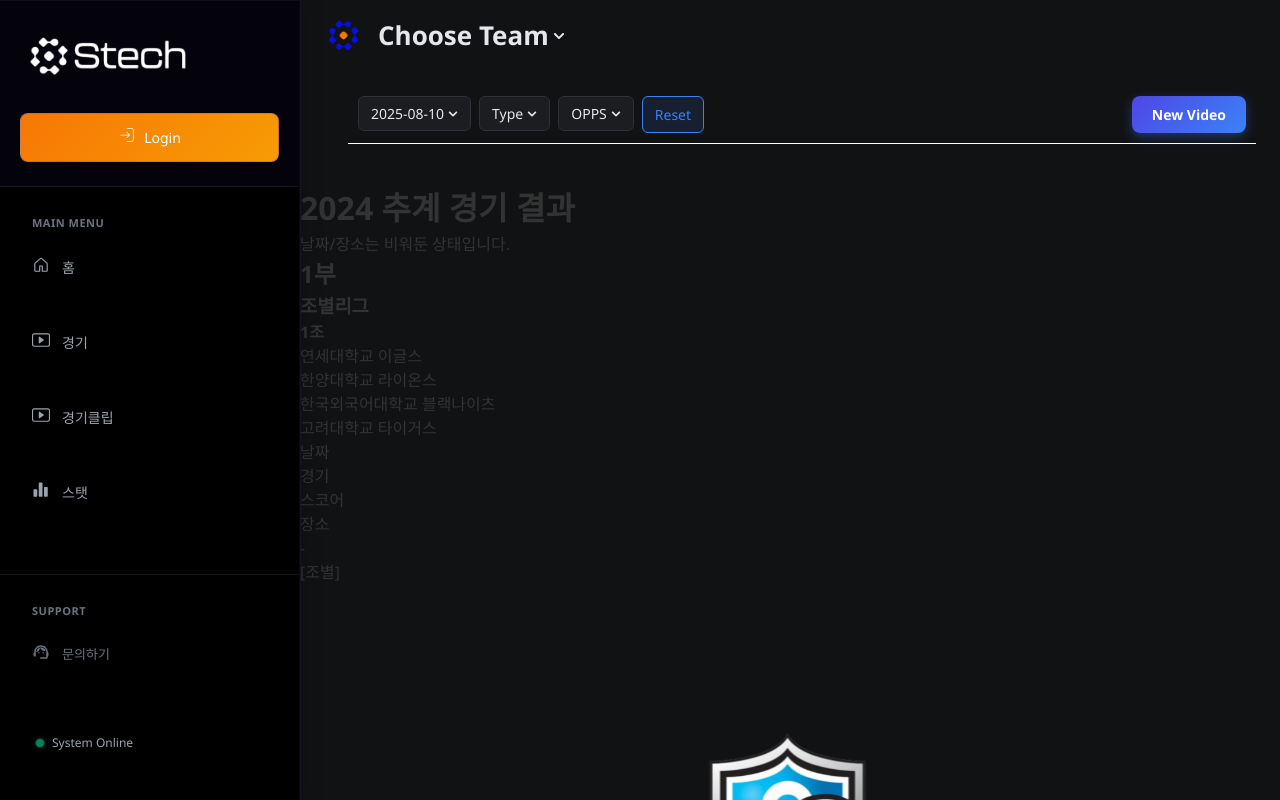
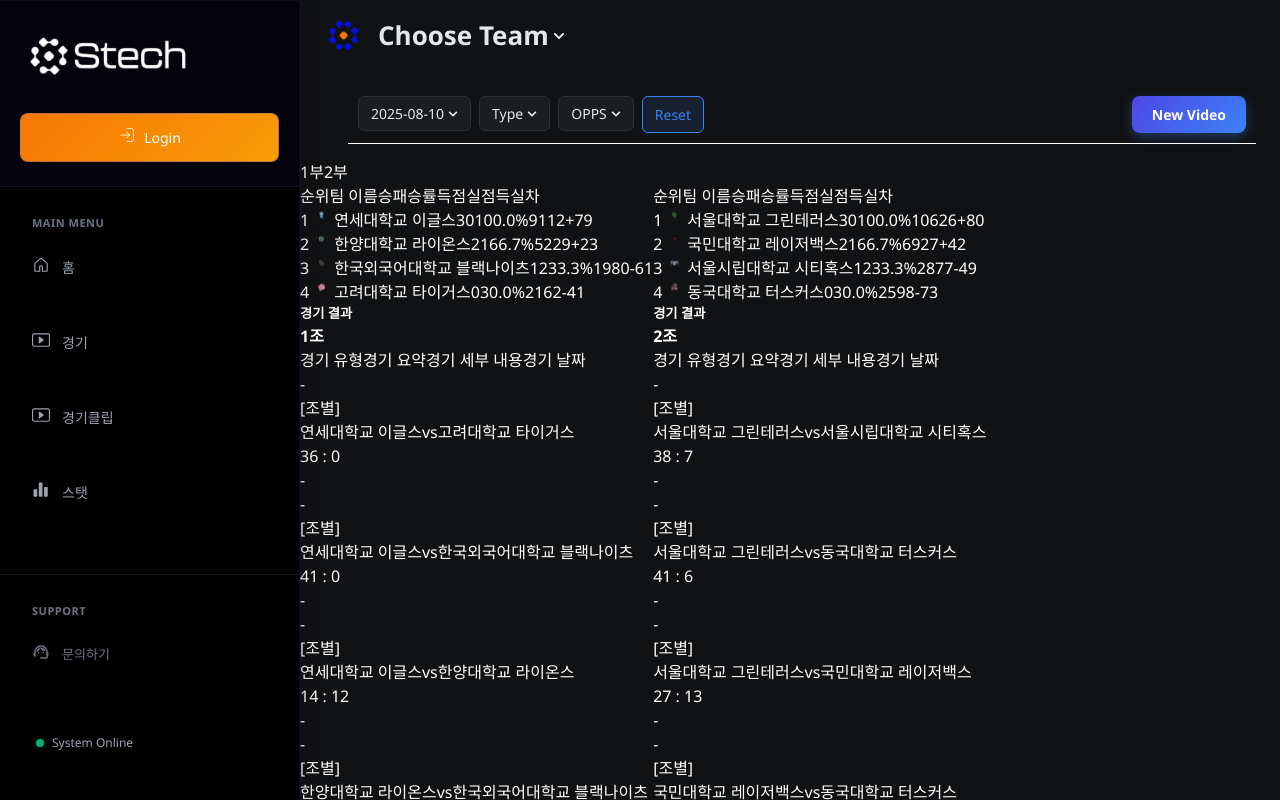
Before and after one commit to ceh1502/STECH_2025_7, a React (Create React App) app in the folder Front/: page /service/guest/stat in a window 1280 px wide. Shown: the top 800 px of the page. Built offline with nearby package versions, Linux system fonts and the light colour scheme.

Commit message:
로고 이름 수정 및 스탯 페이지 수정

```diff
--- /dev/null
+++ b/Front/src/components/Stat/StatTeam.css
@@ -0,0 +1,28 @@
+.statTeamContainer{
+  color: #FFFFFF;
+}
+
+.group-standings {
+  display: flex;
+  flex-direction: column;
+
+}
+
+.standings-header {
+  display: flex;
+}
+.standings-row {
+  display: flex;
+}
+
+.groups-container {
+  display:flex;
+}
+
+.match-header{
+  display:flex;
+}
+
+.team-logo {
+  width: 1.563rem;
+}
--- a/Front/src/components/Stat/StatTeam.js
+++ b/Front/src/components/Stat/StatTeam.js
@@ -1,125 +1,104 @@
-import React, {useEffect, useMemo, useState} from "react";
+import React, {useState} from "react";
+import "./StatTeam.css"; // 스타일 파일 임포트
 
-export default function StatTeam({
-  data,
-  loadData,
-  teams = [],
-  showLogos = true,
-  titleOverride,
-  labels = {
-    groupStage: "조별리그",
-    playoffs: "플레이오프",
-    promotion: "승강전",
-    date: "날짜",
-    place: "장소",
-  },
-}) {
-  const [state, setState] = useState({
-    loading: !data && !!loadData,
-    error: null,
-    data,
+// 조별리그 순위 계산 함수
+function calculateGroupStandings(group) {
+  const standings = {};
+
+  // 팀 초기화
+  group.teams.forEach((team) => {
+    standings[team] = {
+      name: team,
+      wins: 0,
+      losses: 0,
+      pointsFor: 0,
+      pointsAgainst: 0,
+      games: 0,
+    };
   });
-  const [division, setDivision] = useState("1부");
 
-  useEffect(() => {
-    let mounted = true;
-    if (!data && loadData) {
-      setState((s) => ({...s, loading: true, error: null}));
-      loadData()
-        .then(
-          (res) => mounted && setState({loading: false, error: null, data: res})
-        )
-        .catch(
-          (err) =>
-            mounted &&
-            setState({
-              loading: false,
-              error: err?.message || "Load failed",
-              data: null,
-            })
-        );
-    } else {
-      // data prop이 바뀌었을 때 동기화
-      setState({loading: false, error: null, data});
+  // 경기 결과 반영
+  group.matches.forEach((match) => {
+    if (match.homeScore !== null && match.awayScore !== null) {
+      standings[match.home].pointsFor += match.homeScore;
+      standings[match.home].pointsAgainst += match.awayScore;
+      standings[match.home].games++;
+
+      standings[match.away].pointsFor += match.awayScore;
+      standings[match.away].pointsAgainst += match.homeScore;
+      standings[match.away].games++;
+
+      if (match.winner === match.home) {
+        standings[match.home].wins++;
+        standings[match.away].losses++;
+      } else {
+        standings[match.away].wins++;
+        standings[match.home].losses++;
+      }
     }
-    return () => {
-      mounted = false;
-    };
-  }, [data, loadData]);
+  });
 
-  const teamIndex = useMemo(() => {
-    const idx = new Map();
-    teams.forEach((t) => idx.set(t.name, t));
-    return idx;
-  }, [teams]);
+  // 승률 계산 및 순위 정렬
+  const sortedStandings = Object.values(standings)
+    .map((team) => ({
+      ...team,
+      winRate: team.games > 0 ? ((team.wins / team.games) * 100).toFixed(1) : 0,
+      pointsDiff: team.pointsFor - team.pointsAgainst,
+    }))
+    .sort((a, b) => {
+      if (a.wins !== b.wins) return b.wins - a.wins;
+      return b.pointsDiff - a.pointsDiff;
+    });
 
-  if (state.loading) return <div className="rv__status">Loading…</div>;
-  if (state.error)
-    return <div className="rv__status rv__status--error">{state.error}</div>;
-  if (!state.data) return <div className="rv__status">No data</div>;
+  return sortedStandings;
+}
 
-  const d = state.data;
+// 그룹 순위표 컴포넌트 (분리됨)
+export function GroupStandings({group, teams = []}) {
+  const standings = calculateGroupStandings(group);
 
   return (
-    <div className="rv">
-        <div className='divisionButtons'>
-          <button
-            className='divisionButton ${division === "1부" ? "active" : ""}'
-            onClick={() => setDivision("1부")}
-            />
-          <button
-            className='divisionButton ${division === "2부" ? "active" : ""}'
-            onClick={() => setDivision("2부")}
-            />
+    <div className="group-standings-container">
+      <div className="group-header"></div>
+
+      <div className="group-standings">
+        <div className="standings-header">
+          <div className="standings-cell rank-cell">순위</div>
+          <div className="standings-cell logo-cell"></div>
+          <div className="standings-cell team-cell">팀 이름</div>
+          <div className="standings-cell stat-cell">승</div>
+          <div className="standings-cell stat-cell">패</div>
+          <div className="standings-cell stat-cell">승률</div>
+          <div className="standings-cell stat-cell">득점</div>
+          <div className="standings-cell stat-cell">실점</div>
+          <div className="standings-cell stat-cell">득실차</div>
         </div>
-      <div className="rv__container">
-        <header className="rv__header">
-          <h1 className="rv__title">
-            {titleOverride || `${d.season} ${d.event} 경기 결과`}
-          </h1>
-          <p className="rv__desc">날짜/장소는 비워둔 상태입니다.</p>
-        </header>
-
-        {d.divisions.map((div) => (
-          <div className="rv__division" key={div.name}>
-            <h2 className="rv__divisionTitle">{div.name}</h2>
-
-            {/* Groups */}
-            <Section title={labels.groupStage}>
-              <div className="rv__groups">
-                {div.groups.map((g) => (
-                  <GroupCard
-                    key={g.name}
-                    group={g}
-                    teamIndex={teamIndex}
-                    showLogos={showLogos}
-                    labels={labels}
-                  />
-                ))}
-              </div>
-            </Section>
-
-            {/* Playoffs */}
-            <Section title={labels.playoffs}>
-              <MatchList
-                matches={div.playoffs}
-                teamIndex={teamIndex}
-                showLogos={showLogos}
-                labels={labels}
-              />
-            </Section>
-
-            {/* Promotion / Relegation */}
-            {div.promotionRelegation?.length > 0 && (
-              <Section title={labels.promotion}>
-                <MatchList
-                  matches={div.promotionRelegation}
-                  teamIndex={teamIndex}
-                  showLogos={showLogos}
-                  labels={labels}
+        {standings.map((team, index) => (
+          <div key={team.name} className="standings-row">
+            <div className="standings-cell rank-cell">{index + 1}</div>
+            <div className='standings-cell logo-cell'>
+              {teams.find((t) => t.name === team.name)?.logo && (
+                <img
+                  src={teams.find((t) => t.name === team.name).logo}
+                  alt={`${team.name} 로고`}
+                  className="team-logo"
                 />
-              </Section>
-            )}
+              )}
+            </div>
+            <div className="standings-cell team-cell">{team.name}</div>
+            <div className="standings-cell stat-cell">{team.wins}</div>
+            <div className="standings-cell stat-cell">{team.losses}</div>
+            <div className="standings-cell stat-cell">{team.winRate}%</div>
+            <div className="standings-cell stat-cell">{team.pointsFor}</div>
+            <div className="standings-cell stat-cell">{team.pointsAgainst}</div>
+            <div
+              className={`standings-cell stat-cell ${
+                team.pointsDiff >= 0 ? "positive" : "negative"
+              }`}
+            >
+              {team.pointsDiff >= 0 ? "+" : ""}
+              {team.pointsDiff}
+            </div>
           </div>
         ))}
       </div>
@@ -127,95 +106,166 @@ export default function StatTeam({
   );
 }
 
-function Section({title, children}) {
+// 개별 경기 컴포넌트
+function MatchRow({match, teams = []}) {
+  const homeTeam = teams.find((t) => t.name === match.home) || {
+    name: match.home,
+    logo: "",
+  };
+  const awayTeam = teams.find((t) => t.name === match.away) || {
+    name: match.away,
+    logo: "",
+  };
+
+  const getScore = () => {
+    if (match.homeScore == null || match.awayScore == null) {
+      return match.status || "-";
+    }
+    return `${match.homeScore} : ${match.awayScore}`;
+  };
+
   return (
-    <section className="rv__section">
-      <h3 className="rv__sectionTitle">{title}</h3>
-      <div className="rv__card">{children}</div>
-    </section>
-  );
-}
-
-function GroupCard({group, teamIndex, showLogos, labels}) {
-  return (
-    <div className="rv__group">
-      <div className="rv__groupHead">
-        <h4 className="rv__groupTitle">{group.name}</h4>
-        <ul className="rv__teamChips">
-          {group.teams.map((t) => (
-            <li className="rv__chip" key={t}>
-              {t}
-            </li>
-          ))}
-        </ul>
+    <div className="match-row">
+      <div className="match-date">{match.date || "-"}</div>
+      <div className="match-teams">
+        <span className="match-stage">[{match.stage}]</span>
+        <div className="team-vs">
+          <span
+            className={`team-name ${
+              match.winner === match.home ? "winner" : ""
+            }`}
+          >
+            {homeTeam.name}
+          </span>
+          <span className="vs-text">vs</span>
+          <span
+            className={`team-name ${
+              match.winner === match.away ? "winner" : ""
+            }`}
+          >
+            {awayTeam.name}
+          </span>
+        </div>
       </div>
-      <MatchList
-        matches={group.matches}
-        teamIndex={teamIndex}
-        showLogos={showLogos}
-        labels={labels}
-      />
+      <div className="match-score">{getScore()}</div>
+      <div className="match-location">{match.location || "-"}</div>
     </div>
   );
 }
 
-function MatchList({matches = [], teamIndex, showLogos, labels}) {
-  if (!matches.length) return <div className="rv__empty">No matches</div>;
+// 경기 리스트 컴포넌트
+function MatchList({matches = [], teams = [], title = "경기 결과"}) {
   return (
-    <div className="rv__list">
-      <div className="rv__listHead">
-        <div className="rv__cell rv__cell--date">{labels.date}</div>
-        <div className="rv__cell rv__cell--teams">경기</div>
-        <div className="rv__cell rv__cell--score">스코어</div>
-        <div className="rv__cell rv__cell--place">{labels.place}</div>
+    <div className="match-section">
+      <h3 className="section-title">{title}</h3>
+      <div className="match-list">
+        <div className="match-header">
+          <div className="header-stage">경기 유형</div>
+          <div className="header-summary">경기 요약</div>
+          <div className="header-detail">경기 세부 내용</div>
+          <div className="header-date">경기 날짜</div>
+        </div>
+        {matches.map((match, index) => (
+          <MatchRow
+            key={`${match.stage}-${index}-${match.home}-${match.away}`}
+            match={match}
+            teams={teams}
+          />
+        ))}
       </div>
-      {matches.map((m, i) => (
-        <MatchRow
-          key={`${m.stage}-${i}-${m.home}-${m.away}`}
-          m={m}
-          teamIndex={teamIndex}
-          showLogos={showLogos}
-        />
-      ))}
     </div>
   );
 }
 
-function MatchRow({m, teamIndex, showLogos}) {
-  const home = teamIndex.get(m.home) || {name: m.home, logo: ""};
-  const away = teamIndex.get(m.away) || {name: m.away, logo: ""};
-  const score =
-    m.homeScore == null || m.awayScore == null
-      ? m.status || "-"
-      : `${m.homeScore} : ${m.awayScore}`;
-
+// 조별리그 경기 결과만 표시하는 컴포넌트
+function GroupMatches({group, teams = []}) {
   return (
-    <div className="rv__row">
-      <div className="rv__cell rv__cell--date">{m.date || "-"}</div>
-      <div className="rv__cell rv__cell--teams">
-        <span className="rv__stage">[{m.stage}]</span>
-        <TeamBadge name={home.name} logo={home.logo} showLogo={showLogos} />
-        <span className="rv__vs">vs</span>
-        <TeamBadge
-          name={away.name}
-          logo={away.logo}
-          showLogo={showLogos}
-          right
-        />
+    <div className="group-matches-container">
+      <div className="group-header">
+        <h4 className="group-title">{group.name}</h4>
       </div>
-      <div className="rv__cell rv__cell--score">{score}</div>
-      <div className="rv__cell rv__cell--place">{m.location || "-"}</div>
+      <MatchList matches={group.matches} teams={teams} title="" />
     </div>
   );
 }
 
-function TeamBadge({name, logo, showLogo, right = false}) {
+// 메인 StatTeam 컴포넌트
+export default function StatTeam({data, teams = []}) {
+  const [selectedDivision, setSelectedDivision] = useState("1부");
+
+  if (!data) {
+    return <div className="tournament-status">데이터가 없습니다</div>;
+  }
+
+  const currentDivision = data.divisions.find(
+    (div) => div.name === selectedDivision
+  );
+
   return (
-    <span className={`rv__team ${right ? "rv__team--right" : ""}`}>
-      {showLogo && logo ? (
-        <img className="rv__logo" src={logo} alt={name} />
-      ) : null}
-      <span className="rv__teamName">{name}</span>
-    </span>
+    <div className="statTeamContainer">
+      <div className="tournament-header">
+        {/* 부 선택 버튼 */}
+        <div className="division-buttons">
+          {data.divisions.map((div) => (
+            <button
+              key={div.name}
+              className={`division-button ${
+                selectedDivision === div.name ? "active" : ""
+              }`}
+              onClick={() => setSelectedDivision(div.name)}
+            >
+              {div.name}
+            </button>
+          ))}
+        </div>
+      </div>
+
+      {/* 선택된 부 내용 */}
+      {currentDivision && (
+        <div className="division-content">
+          {/* 조별리그 */}
+          {currentDivision.groups && currentDivision.groups.length > 0 && (
+            <div className="tournament-section">
+              <div className="groups-container">
+                {currentDivision.groups.map((group) => (
+                  <div key={group.name} className="group-section">
+                    <div className="standings-section">
+                      <GroupStandings group={group} teams={teams} />
+                    </div>
+
+                    <div className="matches-section">
+                      <h5 className="subsection-title">경기 결과</h5>
+                      <GroupMatches group={group} teams={teams} />
+                    </div>
+                  </div>
+                ))}
+              </div>
+            </div>
+          )}
+
+          {/* 플레이오프 */}
+          {currentDivision.playoffs &&
+            currentDivision.playoffs.length > 0 &&
+            (
+              <MatchList
+                matches={currentDivision.playoffs}
+                teams={teams}
+                title="플레이오프"
+              />
+            )}
+
+          {/* 승강전 */}
+          {currentDivision.promotionRelegation &&
+            currentDivision.promotionRelegation.length > 0 &&
+            (
+              <MatchList
+                matches={currentDivision.promotionRelegation}
+                teams={teams}
+                title="승강전"
+              />
+            )}
+        </div>
+      )}
+    </div>
   );
 }
--- a/Front/src/pages/Service/Guest/GuestStat/GuestLeagueTeam/index.js
+++ b/Front/src/pages/Service/Guest/GuestStat/GuestLeagueTeam/index.js
@@ -7,14 +7,7 @@ const GuestLeagueTeamPage = () => {
             <StatTeam
                 data={FALL_2024_DATA}
                 teams={TEAMS}
-                showLogos={true}
-                labels={{
-                    groupStage: "조별리그",
-                    playoffs: "플레이오프",
-                    promotion: "승강전",
-                    date: "날짜",
-                    place: "장소",
-                }}
+
                 />
         </div>
     );
```
Also changed, not shown: Front/public/assets/images/svg/teams/Korea University Tigers.svg (renamed from Front/public/assets/images/svg/teams/Korea Univeristy Tigers.svg).
